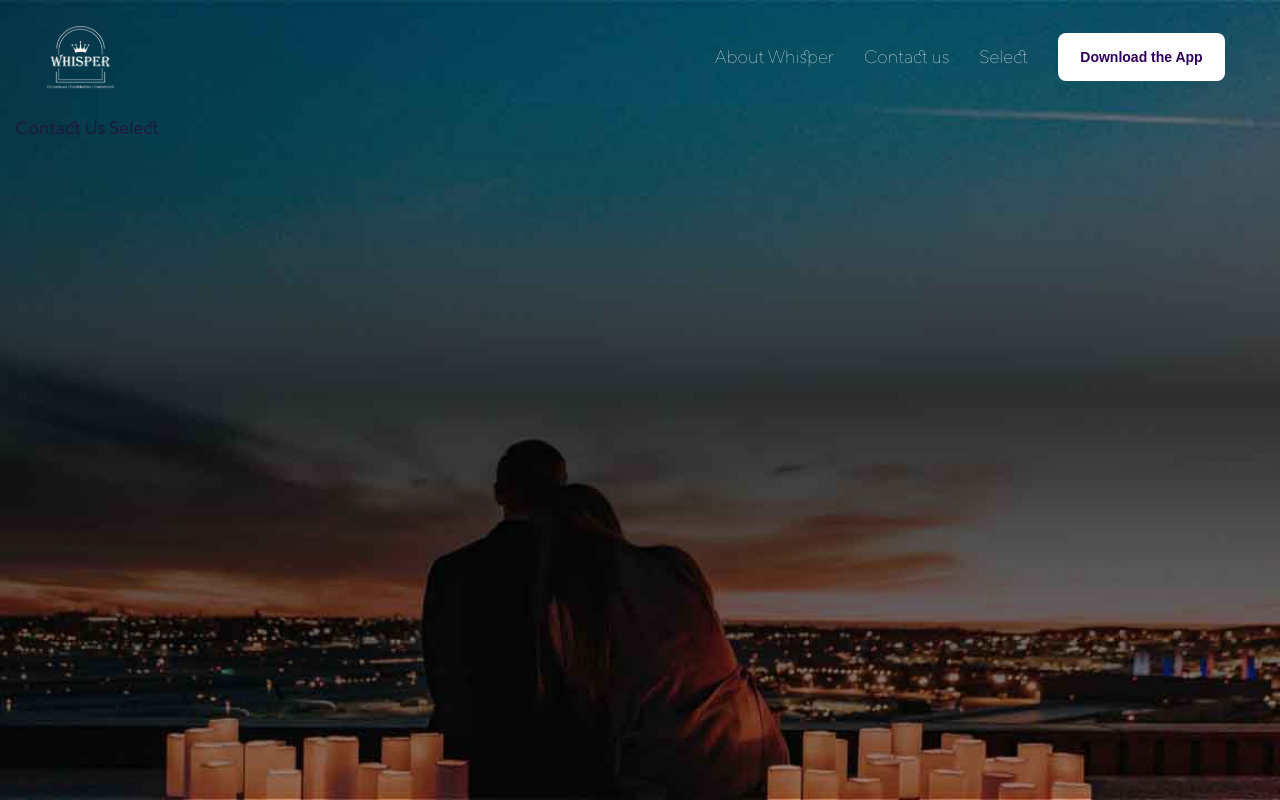
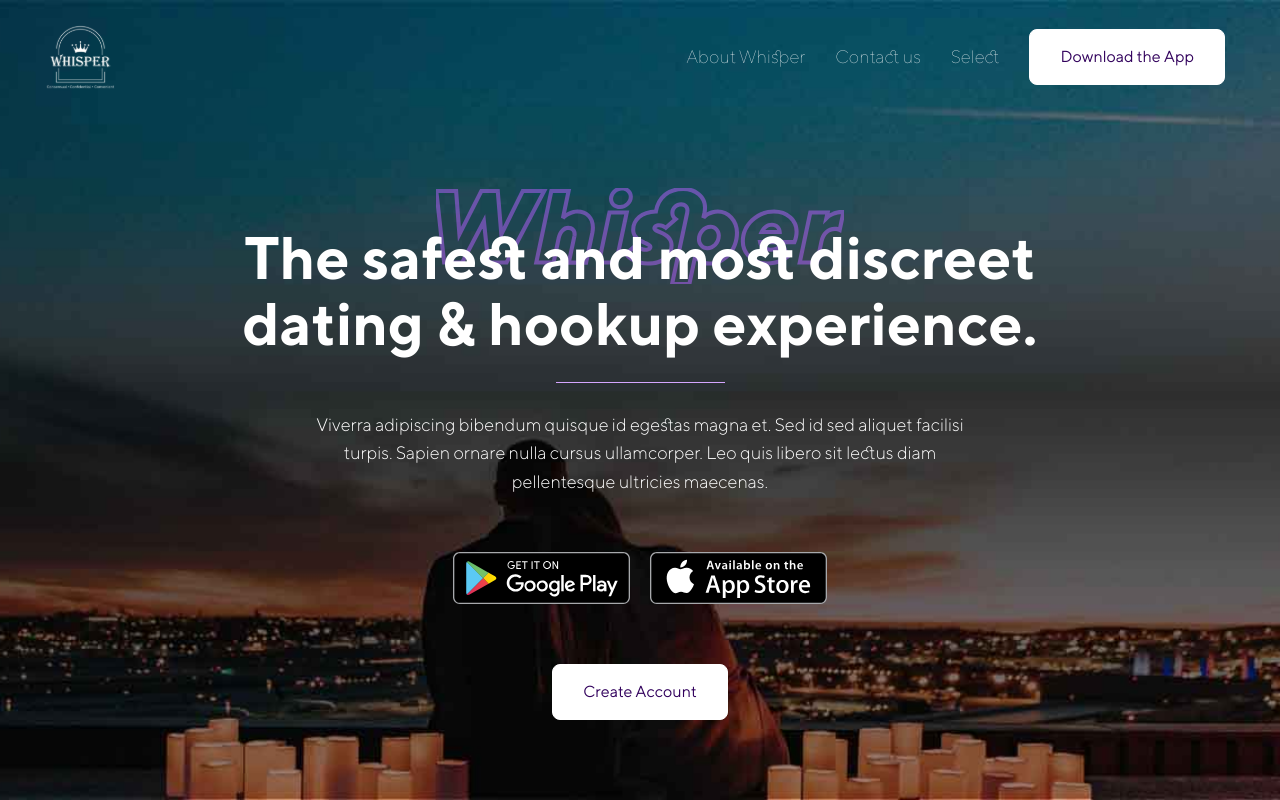
Before and after one commit to makindiilete/Whisper-Web, a React (Create React App) app: page / in a window 1280 px wide. Built offline with nearby package versions, Linux system fonts and the light colour scheme.

Commit message:
hero area completed

```diff
--- a/src/assets/css/LandingPage.css
+++ b/src/assets/css/LandingPage.css
@@ -18,7 +18,7 @@
 }
 
 .nav {
-  display: flex;
+  display: none;
   justify-content: space-between;
   align-items: center;
   min-height: 7.4rem;
@@ -26,19 +26,70 @@
 
 .nav .nav__links {
   font-family: "tt_normsthin", sans-serif !important;
-  /*font-variant-ligatures: inherit !important;*/
   display: flex;
   align-items: center;
+  cursor: pointer;
+}
+
+.nav__links p:hover {
+  color: var(--primary-color);
 }
 
 .nav .btn {
-  min-width: 16.7rem;
-  min-height: 4.8rem;
-  background-color: #fff;
-  color: var(--primary-color);
-  font-weight: 600;
-  font-family: "TT Norms", sans-serif !important;
-  font-size: 1.4rem;
-  border-radius: 8px;
+  /*padding: 1.5rem 3rem;*/
+  /*background-color: #fff;*/
+  /*color: var(--primary-color);*/
+  /*font-weight: 600;*/
+  /*font-family: "TT Norms", sans-serif !important;*/
   margin-right: 4rem;
 }
+
+.landing .whisperText {
+  width: 40.8rem;
+  margin-top: 7.4rem;
+}
+
+.landing .straightline {
+  width: 16.9rem;
+  height: 0.1rem;
+  background-color: #d5a5ff;
+}
+
+.landing .heading {
+  margin-top: -3.8rem;
+}
+
+.landing .storeapps {
+  display: block;
+}
+.landing .storeapps:last-child {
+  margin: 1rem 0;
+}
+
+.landing .create-account {
+  margin-top: 2rem;
+}
+
+@media (min-width: 768px) {
+  .nav {
+    display: flex;
+    justify-content: space-between;
+    align-items: center;
+    min-height: 7.4rem;
+  }
+
+  .landing .heading {
+    margin-top: -6rem;
+  }
+
+  .landing .storeapps {
+    display: inline;
+    margin: auto;
+  }
+  .landing .storeapps:first-child {
+    margin-right: 2rem;
+  }
+  .landing .create-account {
+    margin-top: 5rem;
+  }
+}
--- a/src/index.css
+++ b/src/index.css
@@ -38,6 +38,14 @@
   font-style: normal;
 }
 
+@font-face {
+  font-family: "tt_normsbold";
+  src: url("./fonts/ttnorms-bold-webfont.woff2") format("woff2"),
+    url("./fonts/ttnorms-bold-webfont.woff") format("woff");
+  font-weight: normal;
+  font-style: normal;
+}
+
 :root {
   --primary-color: #31005c;
   --secondary-color: #f2a14b;
@@ -59,7 +67,7 @@ html {
 }
 
 body {
-  font-family: "tt_normsregular", sans-serif !important;
+  font-family: "tt_normslight", sans-serif !important;
   background-color: var(--white) !important;
   color: #23143f !important;
   /*letter-spacing: 0 !important;*/
@@ -90,6 +98,7 @@ h6 {
   line-height: 1.1 !important;
   margin-bottom: 1rem !important;
   font-weight: bold !important;
+  font-family: "tt_normsbold", sans-serif !important;
 }
 
 h1 {
@@ -173,7 +182,13 @@ p {
 }
 
 /*BUTTONS*/
-
+.btn {
+  padding: 1.5rem 3rem !important;
+  border-radius: 8px !important;
+  font-size: 1.4rem !important;
+  font-weight: 600;
+  font-family: "tt_normsregular", sans-serif;
+}
 .btn-primary {
   background: var(--primary-color) !important;
   color: var(--white) !important;
@@ -187,6 +202,22 @@ p {
   color: var(--white) !important;
   font-size: 1.6rem !important;
   border: 1px solid #190a4bff !important;
+  border-radius: 8px !important;
+}
+
+.btn-light {
+  background: var(--white) !important;
+  color: var(--primary-color) !important;
+  font-size: 1.6rem !important;
+  border: 1px solid var(--white) !important;
+  border-radius: 8px !important;
+}
+
+.btn-light:hover {
+  background: var(--primary-color) !important;
+  color: var(--white) !important;
+  font-size: 1.6rem !important;
+  border: 1px solid var(--primary-color) !important;
   border-radius: 8px !important;
 }
 
--- a/src/pages/Landing.page.js
+++ b/src/pages/Landing.page.js
@@ -2,6 +2,9 @@ import React, { useEffect } from "react";
 import { useLocation, useHistory } from "react-router-dom";
 import "../assets/css/LandingPage.css";
 import logo from "../assets/images/WhisperLogo.svg";
+import whisperText from "../assets/images/home/purple-outline-text.svg";
+import playstore from "../assets/images/home/Google Play.svg";
+import appstore from "../assets/images/home/App Store.svg";
 
 const LandingPage = (props) => {
   let location = useLocation();
@@ -20,11 +23,39 @@ const LandingPage = (props) => {
                 <p className="text-white mr-5 padding-none">About Whisper</p>
                 <p className="text-white mr-5 padding-none">Contact us</p>
                 <p className="text-white mr-5 padding-none">Select</p>
-                <button className="btn ">Download the App</button>
+                <button className="btn btn-light">Download the App</button>
               </div>
             </div>
             {/* /.nav */}
-            Contact Us Select
+            <div className="d-flex justify-content-center">
+              <img src={whisperText} alt="" className="img-fluid whisperText" />
+            </div>
+            <h1 className="text-white text-center heading">
+              The safest and most discreet <br /> dating & hookup experience.
+            </h1>
+            <div
+              className="d-flex justify-content-center"
+              style={{ marginTop: "2.6rem" }}
+            >
+              <div className="straightline" />
+            </div>
+            <br />
+            <p className="text-white text-center">
+              Viverra adipiscing bibendum quisque id egestas magna et. Sed id
+              sed aliquet facilisi <br /> turpis. Sapien ornare nulla cursus
+              ullamcorper. Leo quis libero sit lectus diam <br /> pellentesque
+              ultricies maecenas.
+            </p>
+            <br />
+            <div className="d-flex justify-content-center">
+              <div>
+                <img src={playstore} alt="" className="img-fluid storeapps" />
+                <img src={appstore} alt="" className="img-fluid storeapps" />
+              </div>
+            </div>
+            <div className="d-flex justify-content-center create-account">
+              <button className="btn btn-light">Create Account</button>
+            </div>
           </div>
           {/* /.container */}
         </div>
```
Also changed, not shown: src/fonts/ttnorms-bold-webfont.woff (added), src/fonts/ttnorms-bold-webfont.woff2 (added).
